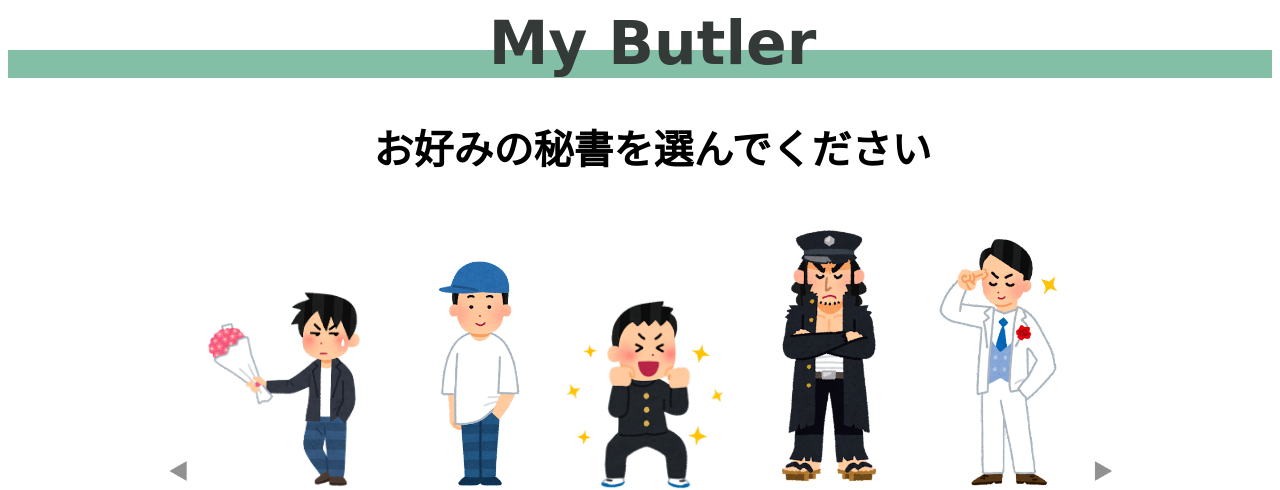
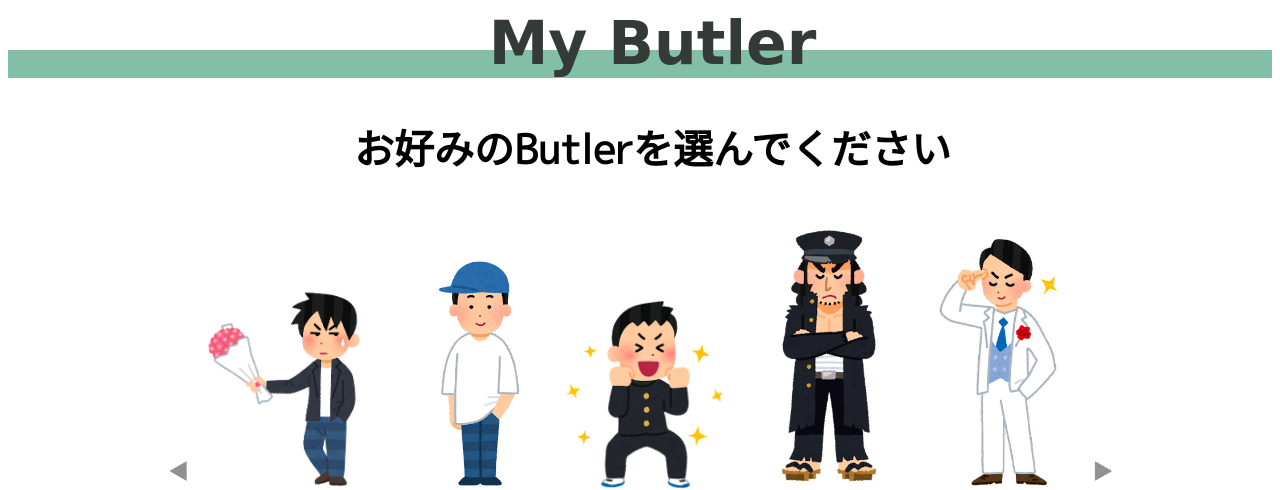
Before and after one commit to 3proichi/my-first-blog, a Django app: page / in a window 1280 px wide. Shown: the top 490 px of the page. Run offline with Django 3.2, Linux system fonts and the light colour scheme.

Commit message:
11/10　更新

```diff
--- a/blog/templates/blog/start.html
+++ b/blog/templates/blog/start.html
@@ -4,7 +4,7 @@
         <link rel="stylesheet" href="{% static 'css/start.css' %}">
 
         <h1>My Butler</h1>
-        <h3>お好みの秘書を選んでください</h3>
+        <h3>お好みのButlerを選んでください</h3>
 
         <div>
 
```
